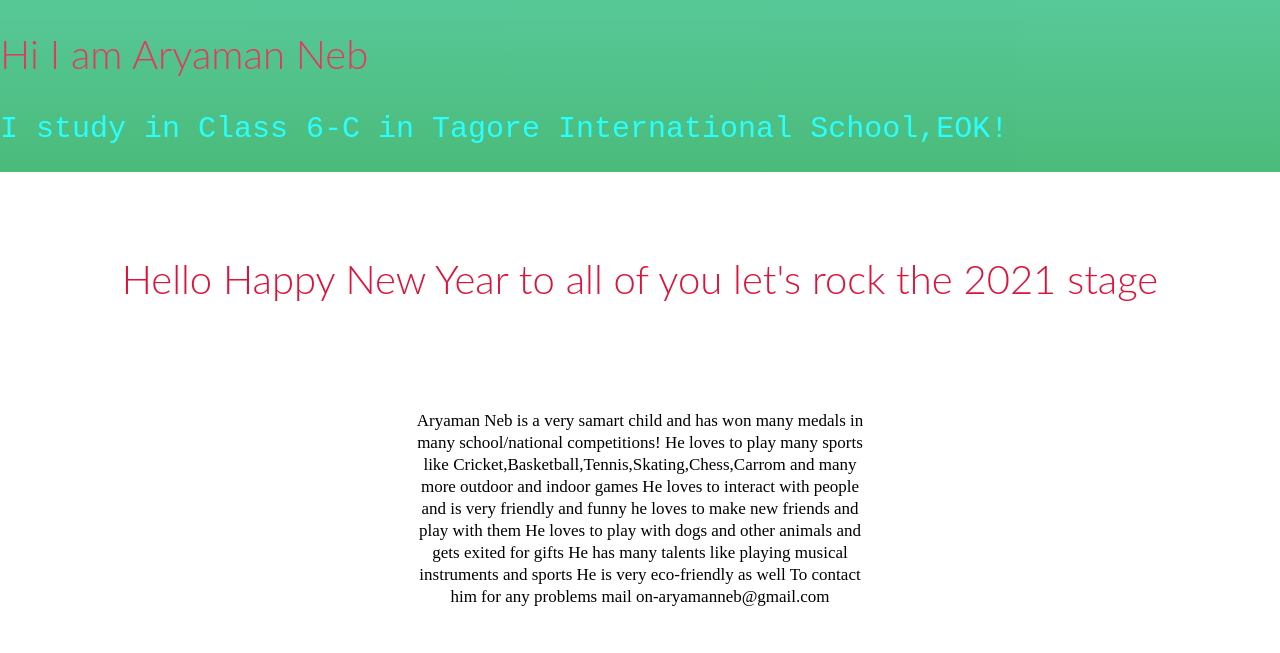
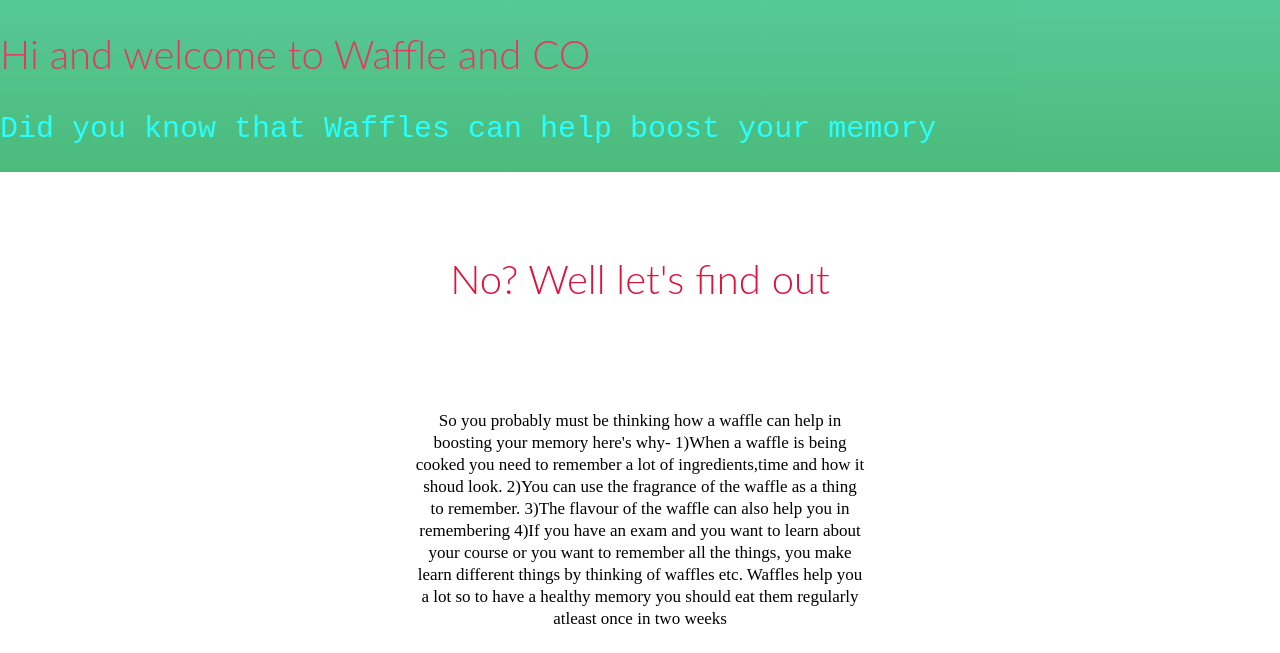
Before and after one commit to Aryaman-tech-yay/A-Waffle-A-Day-Keeps-The-Doctor-Away, a plain HTML site: page index.html in a window 1280 px wide. Shown: the part 1303-1956 px from the top of the page. Drawn offline with Linux system fonts and the light colour scheme.

Commit message:
Update index.html

```diff
--- a/index.html
+++ b/index.html
@@ -1,7 +1,7 @@
 <html>
 
 <head>
-    <title> Aryaman Neb </title>
+    <title> Waffles are Awesome </title>
     <link rel="stylesheet" href="style.css">
 
 </head>
@@ -11,27 +11,33 @@
         <div class="parallax-inner">
         </div>
         <img src="https://encrypted-tbn0.gstatic.com/images?q=tbn:ANd9GcQSEZ5t020F3fpTg6gCl7th_5qdJo3xclLMSA&usqp=CAU",width=500px ; height=500px ;position=center ;>
-        <h1>Hi I am Aryaman Neb</h1>
-        <h2>I study in Class 6-C in Tagore International School,EOK!</h2>
+        <h1>Hi and welcome to Waffle and CO</h1>
+        <h2>Did you know that Waffles can help boost your memory</h2>
     </section>
 
     <section id="bio">
-        <h1>Hello Happy New Year to all of you let's rock the 2021 stage</h1>
+        <h1>No? Well let's find out</h1>
         <br>
-        <p>Aryaman Neb is a very samart child and has won many medals in many school/national competitions!
+        <p>So you probably must be thinking how a waffle can help in boosting your memory here's why-
+            1)When a waffle is being cooked you need to remember a lot of ingredients,time and how it shoud look.
+            2)You can use the fragrance of the waffle as a thing to remember.
+            3)The flavour of the waffle can also help you in remembering
+            4)If you have an exam and you want to learn about your course or you want to remember all the things,
+              you make learn different things by thinking of waffles etc.
 
-        He loves to play many sports like Cricket,Basketball,Tennis,Skating,Chess,Carrom and many more outdoor and indoor games
+            Waffles help you a lot so to have a healthy memory you should eat them regularly atleast once in two weeks
+        </p>
 
-        He loves to interact with people and is very friendly and funny he loves to make new friends and play with them
+        <img src="https://static.toiimg.com/thumb/52502965.cms?imgsize=46435&width=800&height=800", width=500px ; height=500px ; position=center  ;>\
+        <br>
+        <h3> If you eat waffles you will have great memory :)) </h3>
+        <br>
+        <img src="https://assets.epicurious.com/photos/60637186ceabd6ae3d2ebc7f/1:1/w_1920,c_limit/CrispyWaffles_HERO_v2_032521_12048_JD_final.jpg", width=500px ; height=500px ; position=center ;>
+        <br>
+        <img src="https://i.gr-assets.com/images/S/compressed.photo.goodreads.com/books/1563359265l/51532166._SX0_SY0_.jpg", width=500px ; height=500px ; position=center ;>
+        <br>
+        <h4> A waffle a day keeps the mental doctor away :) </h4>
 
-        He loves to play with dogs and other animals and gets exited for gifts
-
-        He has many talents like playing musical instruments and sports
-
-        He is very eco-friendly as well
-
-        To contact him for any problems mail on-aryamanneb@gmail.com
-        </p>
 
 
     </section>
```
